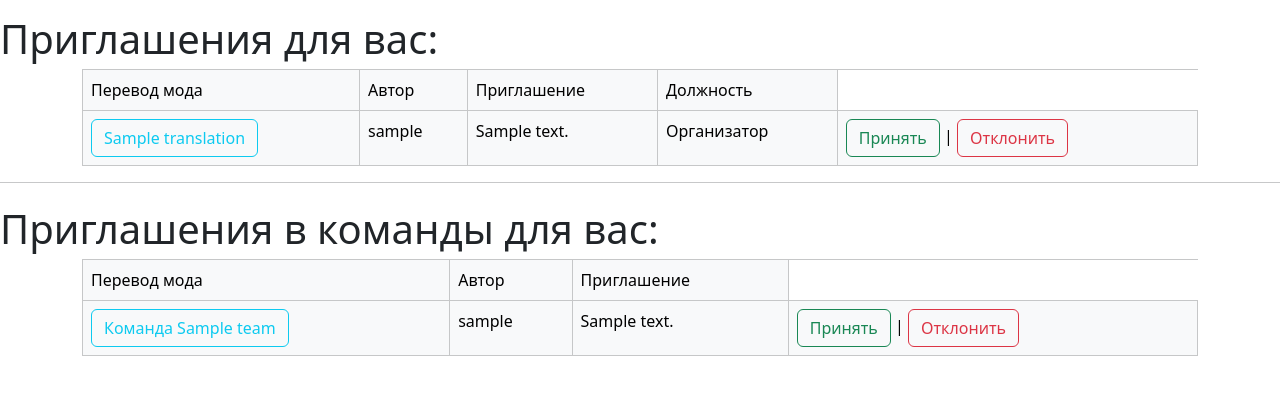
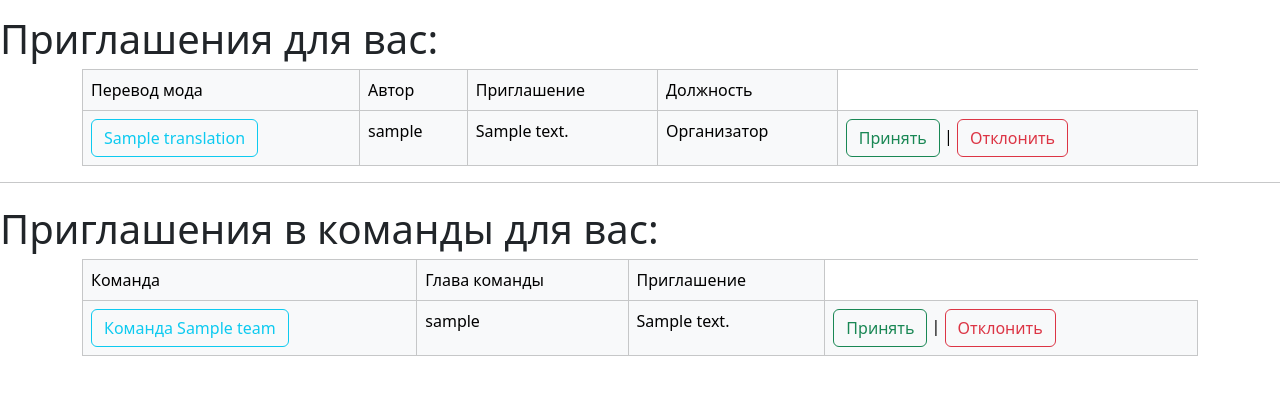
Before and after one commit to JuryReimis/django_paradox_mode_translation, a Django app: template django_paradox_mode_translation/translators_hub/templates/translators_hub/invites.html in a window 1280 px wide. Shown: the part 66-461 px from the top of the page. Run offline with Django 4.2, Linux system fonts and the light colour scheme; tables that the repository leaves empty hold one stand-in row (values such as "Sample post"); the template is opened without the code that fills it: values that come from a table or form of the project are taken from there, most other values are stand-ins (such as "Sample title", 1, 10 or a date in 2020); parts of the project's set-up code (start-up, migrations or seed data) failed here and were passed over; some libraries are stand-ins or nearby versions.

Commit message:
Update invites.html

```diff
--- a/django_paradox_mode_translation/translators_hub/templates/translators_hub/invites.html
+++ b/django_paradox_mode_translation/translators_hub/templates/translators_hub/invites.html
@@ -49,8 +49,8 @@
         <div class="container">
             <table class="table table-light table-hover table-bordered">
                 <tr>
-                    <td>Перевод мода</td>
-                    <td>Автор</td>
+                    <td>Команда</td>
+                    <td>Глава команды</td>
                     <td>Приглашение</td>
                 </tr>
                 {% for invite in team_invites %}
```
